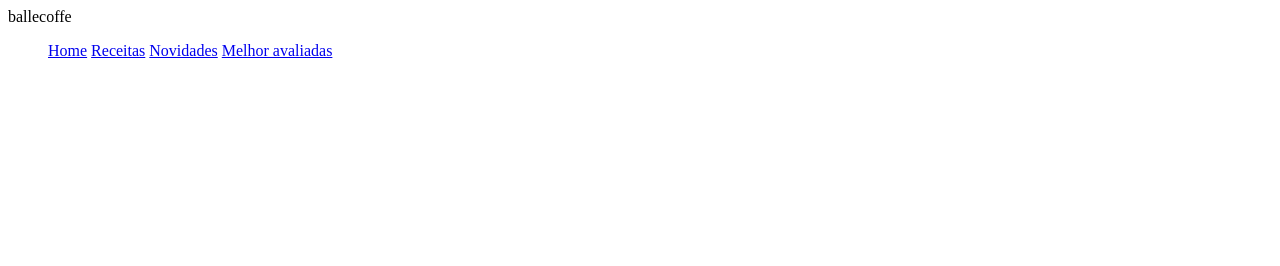
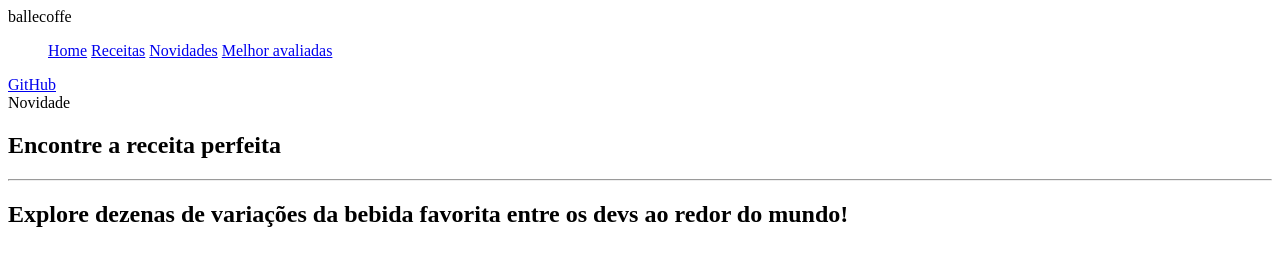
Before and after one commit to InfoKeven/DashBoard, a plain HTML site: page index.html in a window 1280 px wide. Drawn offline with Linux system fonts and the light colour scheme.

Commit message:
Conteúdo
Adicionando conteúdo n HTML

```diff
--- a/index.html
+++ b/index.html
@@ -19,11 +19,36 @@
                 <liv> <a href="#">Novidades</a> </liv>
                 <liv> <a href="#">Melhor avaliadas</a> </liv>
             </ul>
+            <a href="#">GitHub</a>
 
         </nav>
     </header>
 
     <main>
+
+        <section>
+            <header>
+                <span>
+                    Novidade
+                </span>
+                <h1>
+                    Encontre a receita perfeita
+                </h1>
+                <hr>
+                <h2>
+                    Explore dezenas de variações da bebida favorita entre os <strong>devs</strong> ao redor do mundo!
+                </h2>
+            </header>
+
+            <div>
+
+            </div>
+
+        </section>
+
+        <section>
+
+        </section>
 
     </main>
 
```
